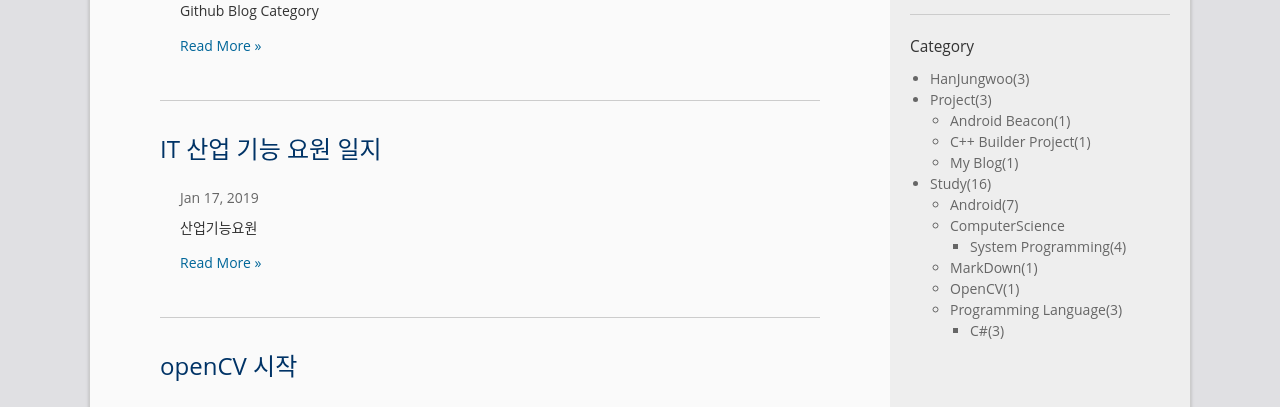
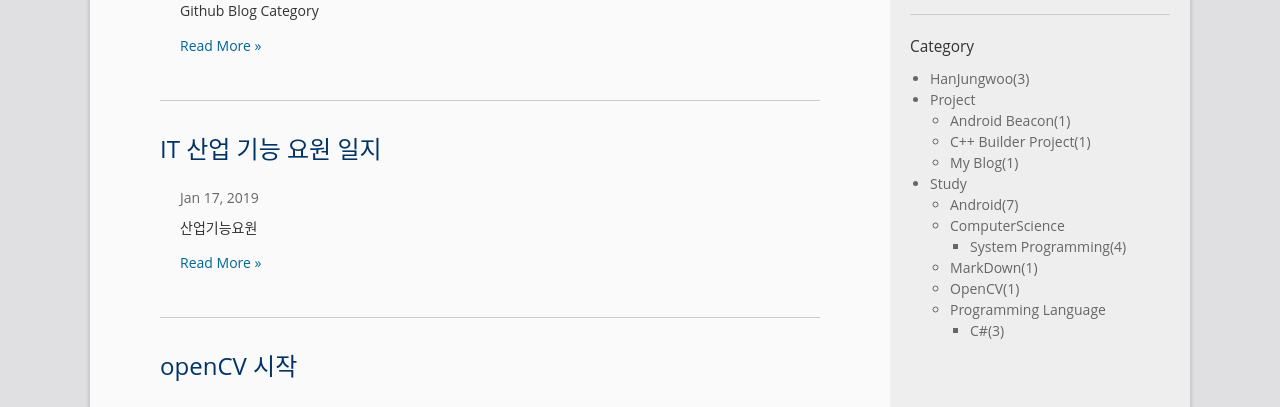
Before and after one commit to sunrisehouse/hanjungwoo-blog-old, a Jekyll site: the page built from index.html, in a window 1280 px wide. Shown: the part 338-745 px from the top of the page. Built offline with Jekyll 4.4.1, drawn with Linux system fonts in a browser that asks for light colours; the list of posts is cut into pages by our own code.

Commit message:
upload category

```diff
--- a/_includes/sidebar.html
+++ b/_includes/sidebar.html
@@ -30,17 +30,17 @@
     {%- for category_level1 in site.category -%}
     {%- if category_level1[0] != nil -%}
       <li>
-        <p>{{ category_level1[0] }}{% for category in site.categories %}{% if category.first == category_level1[0] %}({{ category[1].size }}) {% endif %}{% endfor %}</p>
+        <p>{{ category_level1[0] }}{% if category_level1[1] == nil %}{% for category in site.categories %}{% if category.first == category_level1[0] %}({{ category[1].size }}) {% endif %}{% endfor %}{% endif %}</p>
         <ul>
         {%- for category_level2 in category_level1[1] -%}
         {%- if category_level2[0] != nil -%}
           <li>
-            <p>{{ category_level2[0] }}{% for category in site.categories %}{% if category.first == category_level2[0] %}({{ category[1].size }}) {% endif %}{% endfor %}</p>
+            <p>{{ category_level2[0] }}{% if category_level2[1] == nil %}{% for category in site.categories %}{% if category.first == category_level2[0] %}({{ category[1].size }}) {% endif %}{% endfor %}{% endif %}</p>
             <ul>
               {%- for category_level3 in category_level2[1] -%}
               {%- if category_level3[0] != nil -%}
               <li>
-                <p>{{ category_level3[0] }}{% for category in site.categories %}{% if category.first == category_level3[0] %}({{ category[1].size }}) {% endif %}{% endfor %}</p>
+                <p>{{ category_level3[0] }}{% if category_level3[1] == nil %}{% for category in site.categories %}{% if category.first == category_level3[0] %}({{ category[1].size }}) {% endif %}{% endfor %}{% endif %}</p>
               </li>
               {%- endif -%}
               {%- endfor -%}
```
